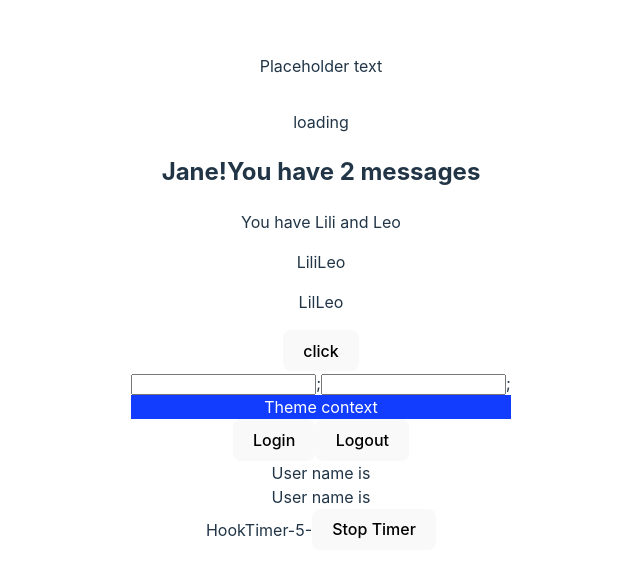
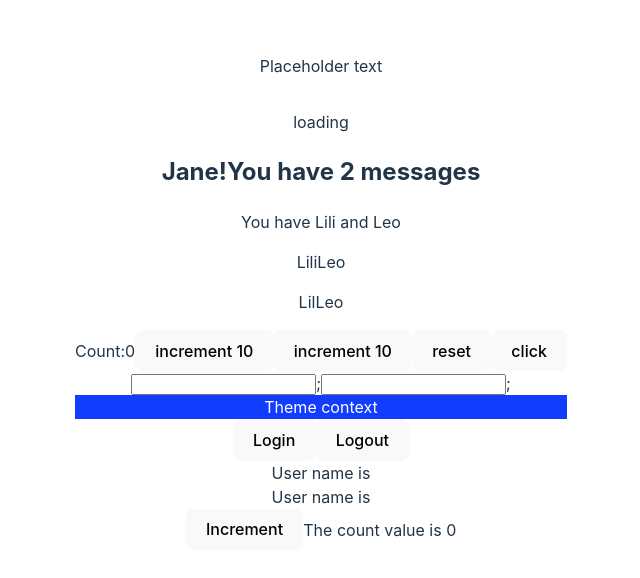
Before and after one commit to LuYujin9/TypeScript-practices, a React (Vite) app: page / in a window 1280 px wide. Shown: the part 114-692 px from the top of the page, without its empty margins (319-959 px from the left). Built offline with nearby package versions, Linux system fonts and the light colour scheme.

Commit message:
class component

```diff
--- a/src/App.tsx
+++ b/src/App.tsx
@@ -8,8 +8,8 @@
 import ThemeContextProvider from "./components/context/ThemeContext";
 import UserContextProvider from "./components/context/UserContext";
 import User from "./components/context/User";
-import DomRef from "./components/ref/DomRef";
-import MutableRef from "./components/ref/MutableRef";
+import Counter from "./components/state/Counter";
+import { CounterTwo } from "./components/class/CounterTwo";
 
 function App() {
   const pets = { cat: "Lili", dog: "Leo" };
@@ -33,6 +33,7 @@
         petsOffriends={petsOffriends}
         status="loading"
       />
+      <Counter />
       <Button handleClick={(event, id) => console.log("button", event, id)} />
       <Input value="" handleChange={(event) => console.log(event)} />
       <ThemeContextProvider>
@@ -41,7 +42,7 @@
       <UserContextProvider>
         <User />
       </UserContextProvider>
-      <MutableRef />
+      <CounterTwo message="The count value is " />
     </div>
   );
 }
--- /dev/null
+++ b/src/components/class/CounterTwo.tsx
@@ -0,0 +1,30 @@
+import { Component, ReactNode } from "react";
+
+type CounterTwoProps = {
+  message: string;
+};
+
+type CounterState = {
+  count: number;
+};
+
+export class CounterTwo extends Component<CounterTwoProps, CounterState> {
+  //设置type
+  state = {
+    count: 0,
+  };
+
+  handleClick = () => {
+    this.setState((prevstate) => ({ count: prevstate.count + 1 }));
+  }; //类似useState 的效果
+
+  render(): ReactNode {
+    return (
+      <div>
+        <button onClick={this.handleClick}>Increment</button>
+        {this.props.message}
+        {this.state.count}
+      </div>
+    );
+  }
+}
```
